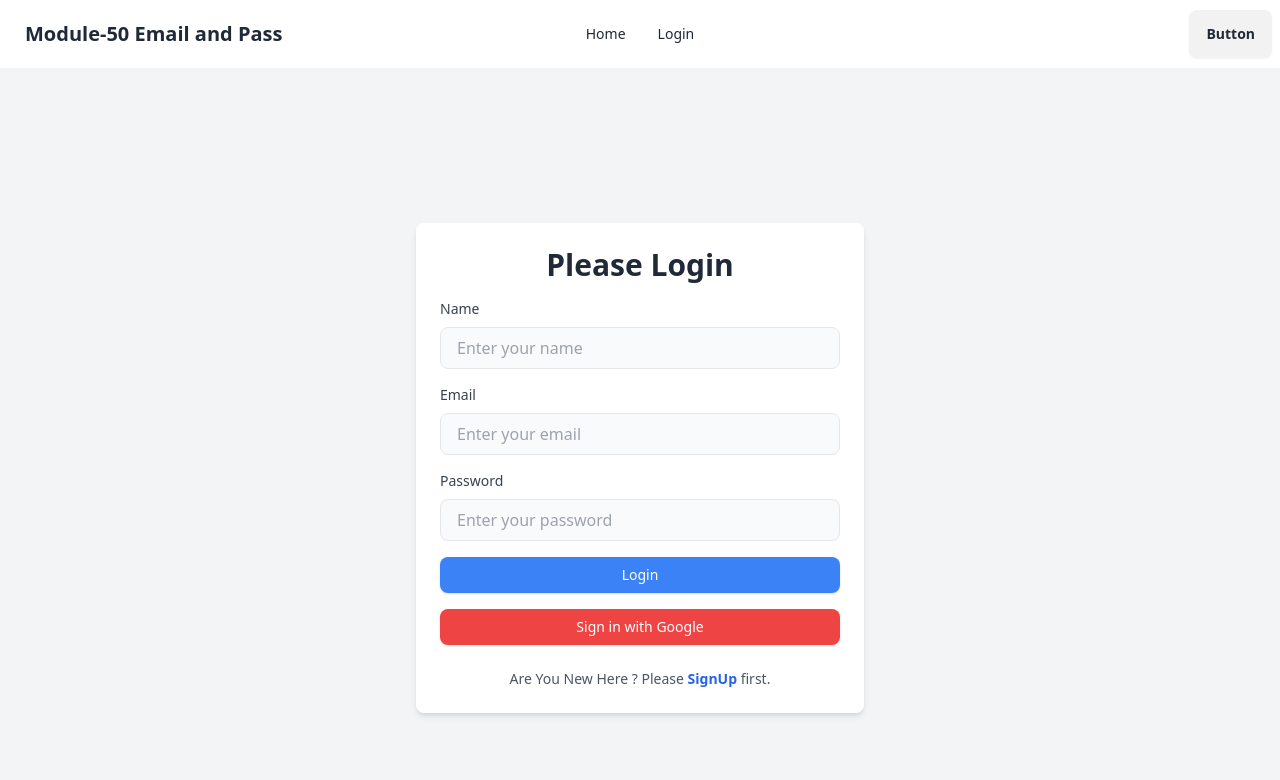
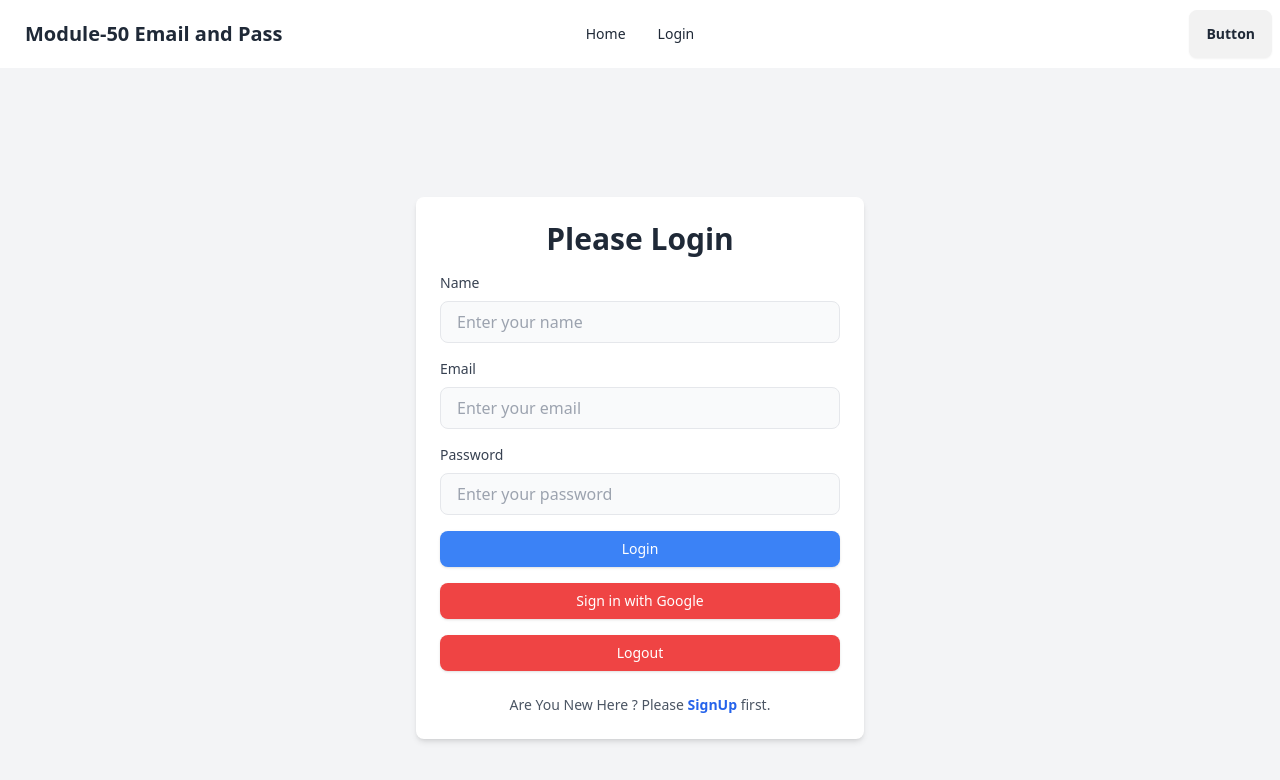
Before and after one commit to md-mostafiz181/Module-50-Email-Pass, a React (Vite) app: page /login in a window 1280 px wide. Shown: the top 780 px of the page. Built offline with nearby package versions, Linux system fonts and the light colour scheme.

Commit message:
added signOut functionality

```diff
--- a/src/components/Login/Login.jsx
+++ b/src/components/Login/Login.jsx
@@ -1,16 +1,38 @@
 import { Link } from "react-router-dom";
-import { getAuth, GoogleAuthProvider } from "firebase/auth";
+import { getAuth, GoogleAuthProvider, signInWithPopup, signOut } from "firebase/auth";
 import app from "../../Firebase/Firebase.config";
+import { useState } from "react";
 
 const Login = () => {
+
+    const [user,setUser]=useState(null)
 
     const auth = getAuth(app)
     const goggleProvider = new GoogleAuthProvider();
 
     const handleGoogleLogin = ()=>{
-        console.log("click lagce re ")
+        signInWithPopup(auth,goggleProvider)
+        .then(result=>{
+            const loggedUser=result.user;
+            console.log(loggedUser)
+            setUser(loggedUser)
+        })
+        .catch(error=>{
+            console.log("error", error.message)
+        })
     }
 
+
+    const handleLogOut = ()=>{
+
+        signOut(auth)
+        .then(()=>{
+            setUser(null)
+        })
+        .catch(error=>{
+            console.log(error)
+        })
+    }
 
 
   return (
@@ -54,6 +76,7 @@ const Login = () => {
               />
             </div>
 
+
             <button
               type="submit"
               className="w-full px-4 py-2 text-sm font-medium text-white bg-blue-500 hover:bg-blue-600 rounded-lg shadow focus:outline-none focus:ring focus:ring-blue-300"
@@ -69,6 +92,13 @@ const Login = () => {
               Sign in with Google
             </button>
           </div>
+          <div className="mt-4">
+            <button
+            onClick={handleLogOut}
+            className="w-full px-4 py-2 text-sm font-medium text-white bg-red-500 hover:bg-red-600 rounded-lg shadow focus:outline-none focus:ring focus:ring-red-300">
+              Logout
+            </button>
+          </div>
 
           <div className="mt-6 text-center">
             <p className="text-sm text-gray-600">
@@ -79,6 +109,8 @@ const Login = () => {
               first.
             </p>
           </div>
+
+
         </div>
       </div>
     </div>
```
